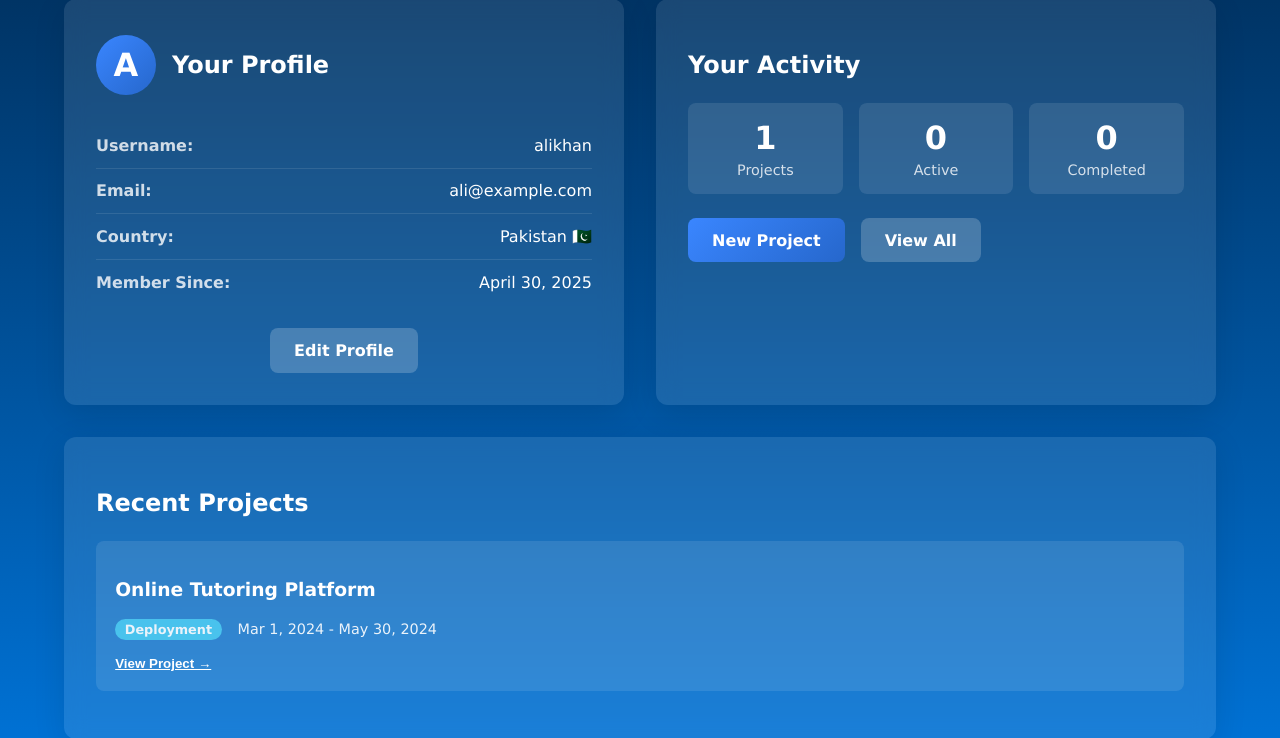
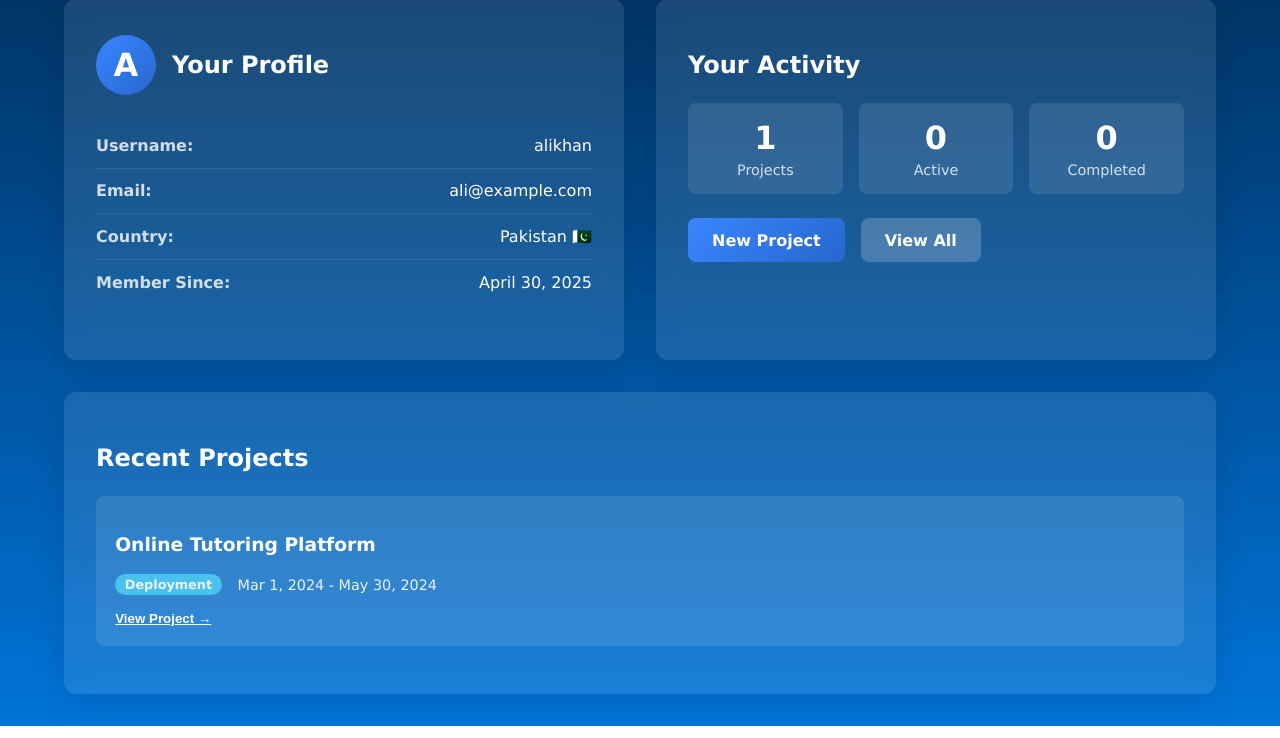
Before and after one commit to Mohammed-Wasif-Sarwar/Software.sys, a PHP site: page /dashboard.php in a window 1280 px wide. Shown: the part 251-989 px from the top of the page. Run offline with PHP 8.4, Linux system fonts and the light colour scheme; a user stored in the database is signed in; data comes from the database, SQL or seed files in the repository.

Commit message:
Update dashboard.php

```diff
--- a/dashboard.php
+++ b/dashboard.php
@@ -84,9 +84,6 @@ $projectCount = $stmt->fetchColumn();
                     </div>
                 </div>
 
-                <div class="profile-actions">
-                    <a href="editprofile.php" class="dashboard-button">Edit Profile</a>
-                </div>
             </section>
 
             <section class="stats-card">
```
